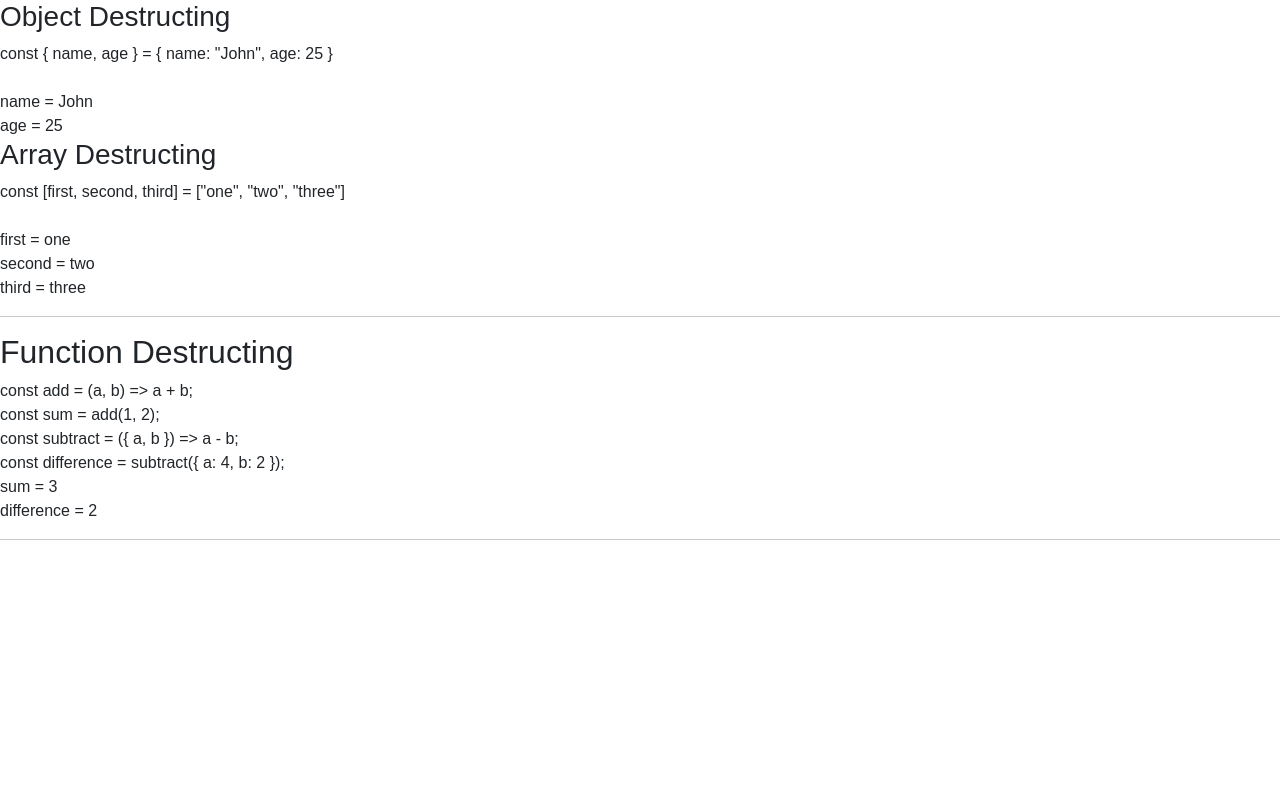
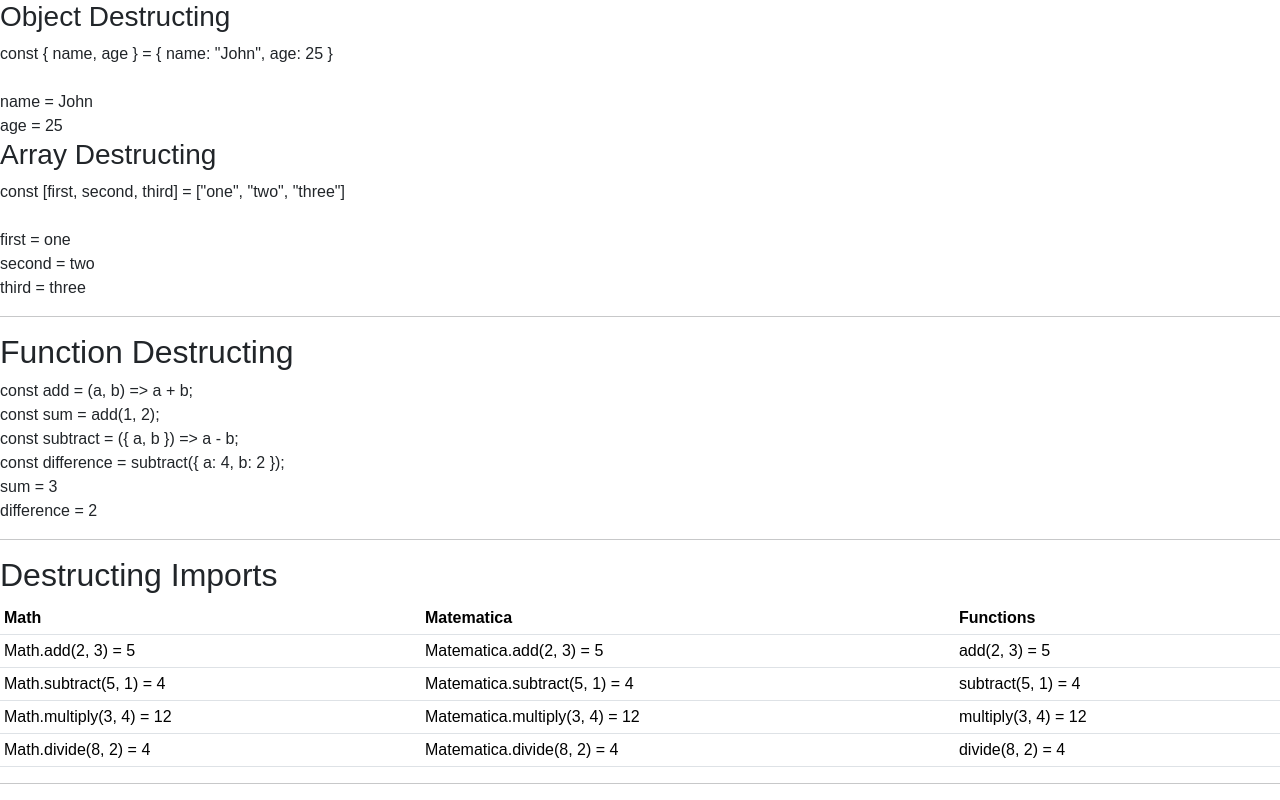
Before and after one commit to abbyelbaum/kambaz-react-web-app, a React (Vite) app: page /#/Labs/Lab3/Lab3 in a window 1280 px wide. Shown: the part 4156-4956 px from the top of the page. Before the commit the page ends 4712 px from the top, so only its background shows below. Built offline with nearby package versions, Linux system fonts and the light colour scheme.

Commit message:
Destructing Imports

```diff
--- /dev/null
+++ b/src/Labs/Lab3/DestructingImports.tsx
@@ -0,0 +1,42 @@
+import React from "react";
+import Math, {add, subtract, multiply, divide } from "./Math";
+import * as Matematica from "./Math";
+
+export default function DestructingImports() {
+    return (
+        <div id="wd-destructing-imports">
+            <h2>Destructing Imports</h2>
+            <table className="table table-sm">
+                <thead>
+                    <tr>
+                        <th>Math</th>
+                        <th>Matematica</th>
+                        <th>Functions</th>
+                    </tr>
+                </thead>
+                <tbody>
+                    <tr>
+                        <td>Math.add(2, 3) = {Math.add(2, 3)}</td>
+                        <td>Matematica.add(2, 3) = {Matematica.add(2, 3)}</td>
+                        <td>add(2, 3) = {add(2, 3)}</td>
+                    </tr>
+                    <tr>
+                        <td>Math.subtract(5, 1) = {Math.subtract(5, 1)}</td>
+                        <td>Matematica.subtract(5, 1) = {Matematica.subtract(5, 1)}</td>
+                        <td>subtract(5, 1) = {subtract(5, 1)}</td>
+                    </tr>
+                    <tr>
+                        <td>Math.multiply(3, 4) = {Math.multiply(3, 4)}</td>
+                        <td>Matematica.multiply(3, 4) = {Matematica.multiply(3, 4)}</td>
+                        <td>multiply(3, 4) = {multiply(3, 4)}</td>
+                    </tr>
+                    <tr>
+                        <td>Math.divide(8, 2) = {Math.divide(8, 2)}</td>
+                        <td>Matematica.divide(8, 2) = {Matematica.divide(8, 2)}</td>
+                        <td>divide(8, 2) = {divide(8, 2)}</td>
+                    </tr>
+                </tbody>
+            </table><hr/>
+        </div>
+    );
+}
--- /dev/null
+++ b/src/Labs/Lab3/Math.ts
@@ -0,0 +1,19 @@
+export function add(a: number, b: number): number {
+    return a + b;
+  }
+  export function subtract(a: number, b: number): number {
+    return a - b;
+  }
+  export function multiply(a: number, b: number): number {
+    return a * b;
+  }
+  export function divide(a: number, b: number): number {
+    return a / b;
+  }
+  const Math = {
+    add,
+    subtract,
+    multiply,
+    divide,
+  };
+  export default Math;
--- a/src/Labs/Lab3/index.tsx
+++ b/src/Labs/Lab3/index.tsx
@@ -24,6 +24,7 @@
 import Spreading from "./Spreading";
 import Destructing from "./Destructing";
 import FunctionDestructing from "./FunctionDestructing";
+import DestructingImports from "./DestructingImports";
 
 export default function Lab3() {
     return (
@@ -55,6 +56,7 @@
             <Spreading/>
             <Destructing/>
             <FunctionDestructing/>
+            <DestructingImports/>
         </div>
     );
 }
```
